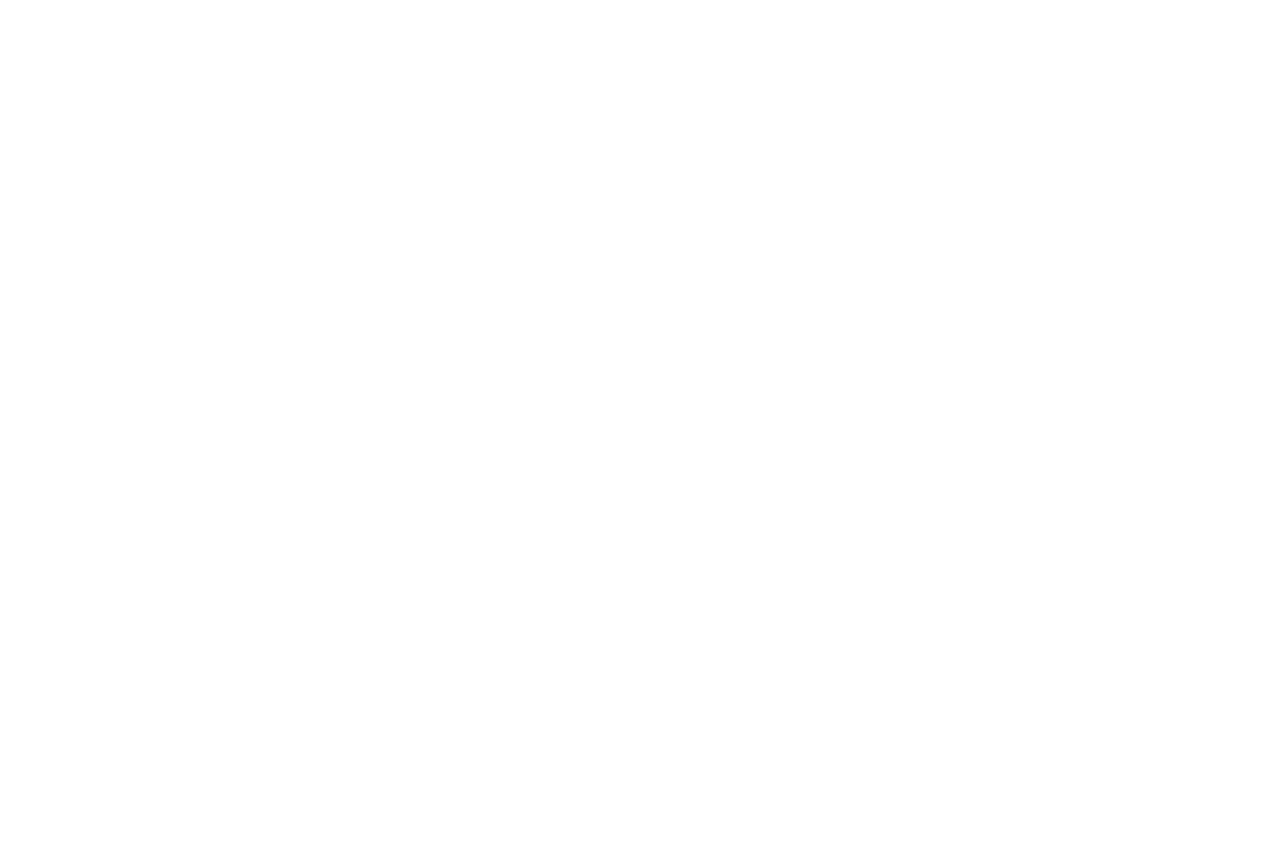
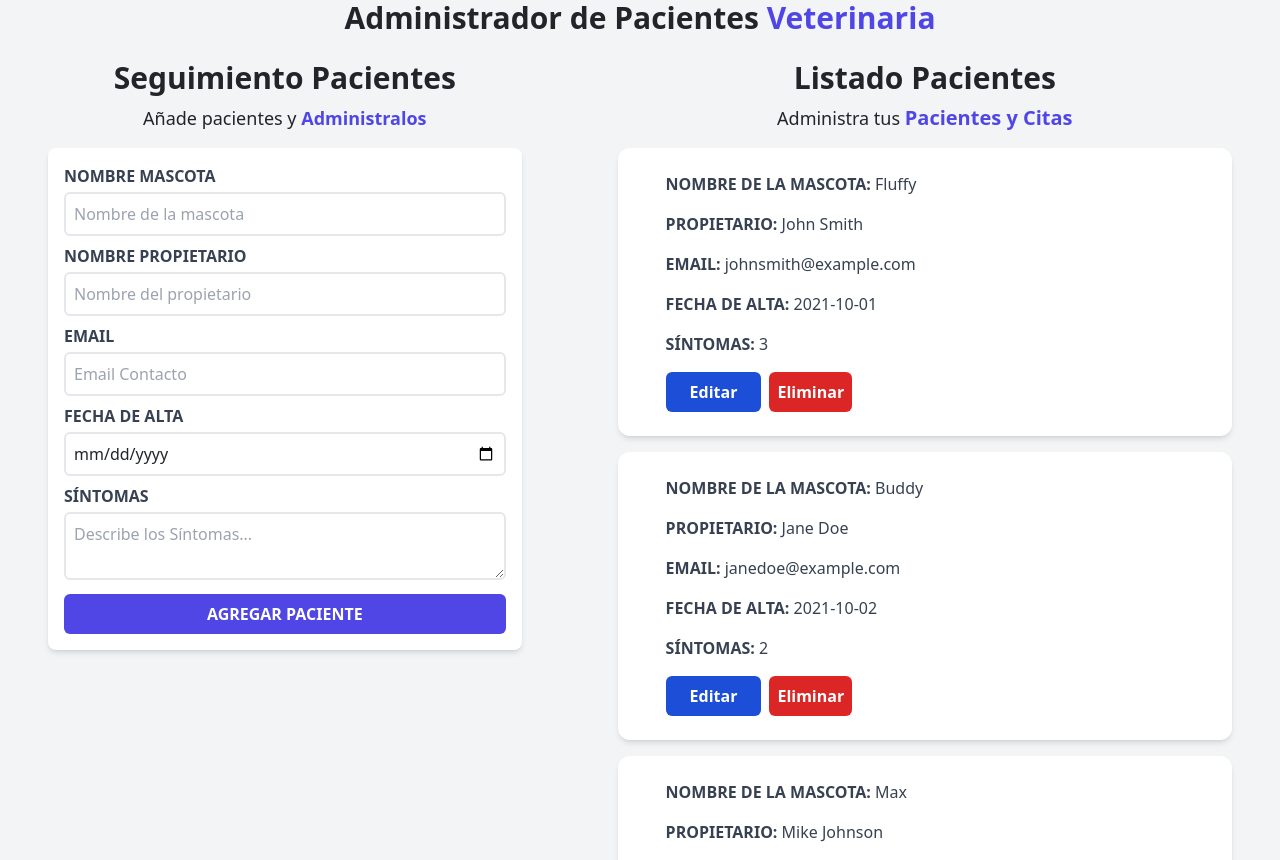
Before and after one commit to sergiohomet/proyecto-3-grupo-2, a React (Vite) app: page / in a window 1280 px wide. Before the commit the page ends 800 px from the top, so only its background shows below. Built offline with nearby package versions, Linux system fonts and the light colour scheme.

Commit message:
Creacion de formulario para el crud y componente que consume datos de un json listos

```diff
--- a/package.json
+++ b/package.json
@@ -17,6 +17,7 @@
     "react": "^18.2.0",
     "react-bootstrap": "^2.8.0",
     "react-dom": "^18.2.0",
+    "react-hook-form": "^7.46.2",
     "react-icons": "^4.11.0",
     "react-router-dom": "^6.16.0",
     "sass": "^1.68.0",
--- a/src/App.jsx
+++ b/src/App.jsx
@@ -1,3 +1,4 @@
+import AdminPacientes from "./pages/AdminPacientes"
 
 
 function App() {
@@ -5,7 +6,7 @@ function App() {
 
   return (
     <>
-
+      <AdminPacientes />
     </>
   )
 }
--- /dev/null
+++ b/src/components/Error.jsx
@@ -0,0 +1,9 @@
+const Error = ({ children }) => {
+    return (
+      <div className="bg-red-600 text-white text-center font-bold text-sm md:text-xl">
+          {children}
+      </div>
+    )
+  }
+
+  export default Error
--- /dev/null
+++ b/src/components/admin/FormularioPacientes.jsx
@@ -0,0 +1,146 @@
+import { useForm } from "react-hook-form";
+import { yupResolver } from "@hookform/resolvers/yup";
+import { PACIENTES_SCHEMA } from "../../helpers/validationSchema";
+import Error from "../Error";
+
+const FormularioPacientes = () => {
+  const {
+    register,
+    handleSubmit,
+    formState: { errors },
+  } = useForm({
+    resolver: yupResolver(PACIENTES_SCHEMA),
+  });
+
+  const onSubmit = (data) => {
+    console.log(data);
+  };
+
+  return (
+    <div className="md:w-1/2 lg:w-2/5 mx-5">
+      <h2 className="font-black text-1xl md:text-3xl text-center">Seguimiento Pacientes</h2>
+
+      <p className="text-lg text-center">
+        Añade pacientes y {""}
+        <span className="text-indigo-600 font-bold">Administralos</span>
+      </p>
+
+      <form
+        onSubmit={handleSubmit(onSubmit)}
+        className="bg-white shadow-md rounded-lg py-3 px-3"
+      >
+        <div className="mb-2">
+          <label
+            htmlFor="mascota"
+            className="block text-gray-700 uppercase font-bold text-start"
+          >
+            Nombre Mascota
+          </label>
+          <input
+            id="mascota"
+            type="text"
+            name="mascota"
+            placeholder="Nombre de la mascota"
+            className="border-2 w-full p-2 mt-1 placeholder-gray-400 rounded-md"
+            {...register("mascota")}
+          />
+          {errors.mascota?.message && (
+            <Error>
+              <p>{errors.mascota.message}</p>
+            </Error>
+          )}
+        </div>
+        <div className="mb-2">
+          <label
+            htmlFor="propietario"
+            className="block text-gray-700 uppercase font-bold text-start"
+          >
+            Nombre Propietario
+          </label>
+          <input
+            id="propietario"
+            type="text"
+            name="propietario"
+            placeholder="Nombre del propietario"
+            className="border-2 w-full p-2 mt-1 placeholder-gray-400 rounded-md"
+            {...register("propietario")}
+          />
+          {errors.propietario?.message && (
+            <Error>
+              <p>{errors.propietario.message}</p>
+            </Error>
+          )}
+        </div>
+        <div className="mb-2">
+          <label
+            htmlFor="email"
+            className="block text-gray-700 uppercase font-bold text-start"
+          >
+            Email
+          </label>
+          <input
+            id="email"
+            type="email"
+            name="username"
+            placeholder="Email Contacto"
+            className="border-2 w-full p-2 mt-1 placeholder-gray-400 rounded-md"
+            {...register("username")}
+          />
+          {errors.username?.message && (
+            <Error>
+              <p>{errors.username.message}</p>
+            </Error>
+          )}
+        </div>
+        <div className="mb-2">
+          <label
+            htmlFor="alta"
+            className="block text-gray-700 uppercase font-bold text-start"
+          >
+            Fecha de alta
+          </label>
+          <input
+            id="alta"
+            type="date"
+            name="alta"
+            className="border-2 w-full p-2 mt-1 placeholder-gray-400 rounded-md"
+            {...register("alta")}
+          />
+          {errors.alta?.message && (
+            <Error>
+              <p>{errors.alta.message}</p>
+            </Error>
+          )}
+        </div>
+        <div className="mb-2">
+          <label
+            htmlFor="sintomas"
+            className="block text-gray-700 uppercase font-bold text-start"
+          >
+            Síntomas
+          </label>
+          <textarea
+            id="sintomas"
+            name="sintomas"
+            className="border-2 w-full p-2 mt-1 placeholder-gray-400 rounded-md"
+            placeholder="Describe los Síntomas..."
+            {...register("sintomas")}
+          />
+          {errors.sintomas?.message && (
+            <Error>
+              <p>{errors.sintomas.message}</p>
+            </Error>
+          )}
+        </div>
+
+        <input
+          type="submit"
+          className="bg-indigo-600 w-full p-2 text-white uppercase font-bold hover:bg-indigo-700 cursor-pointer rounded transition-all"
+          value="Agregar Paciente"
+        />
+      </form>
+    </div>
+  );
+};
+
+export default FormularioPacientes;
--- /dev/null
+++ b/src/components/admin/ListadoPaciente.jsx
@@ -0,0 +1,37 @@
+import { pacientes } from "../../helpers/pacientes"
+import Paciente from "./Paciente"
+
+const ListadoPaciente = () => {
+  return (
+    <div className='md:w-1/2 lg:w-3/5 md:h-screen overflow-y-scroll'>
+
+        {pacientes && pacientes.length ? (
+        <>
+            <h2 className='font-black text-3xl text-center'>Listado Pacientes</h2>
+
+            <p className='text-lg'>
+            Administra tus {''}
+            <span className='text-indigo-600 font-bold text-xl'>Pacientes y Citas</span>
+            </p>
+
+            { pacientes.map( (paciente) =>
+            <Paciente key={paciente.id} paciente={paciente}  />
+            )}
+
+        </>
+        ) : (
+        <>
+            <h2 className='font-black text-3xl text-center'>No hay pacientes</h2>
+
+            <p className='text-lg mt-5 mb-5'>
+            Comienza agregado pacientes {''}
+            <span className='text-indigo-600 font-bold text-xl'>y aparecerán en este lugar</span>
+            </p>
+        </>
+        )}
+
+    </div>
+  )
+}
+
+export default ListadoPaciente
--- /dev/null
+++ b/src/components/admin/Paciente.jsx
@@ -0,0 +1,46 @@
+import React from "react";
+
+const Paciente = ({ paciente }) => {
+  const { mascota, propietario, email, alta, sintomas } = paciente;
+
+  return (
+    <div className="bg-white shadow-md mx-5 md:mx-0 mr-5 rounded-xl px-5 py-4 text-start mb-3">
+      <p className="font-bold mb-3 text-gray-700 uppercase">
+        Nombre de la Mascota:{" "}
+        <span className="font-normal normal-case">{mascota}</span>
+      </p>
+      <p className="font-bold mb-3 text-gray-700 uppercase">
+        Propietario:{" "}
+        <span className="font-normal normal-case">{propietario}</span>
+      </p>
+      <p className="font-bold mb-3 text-gray-700 uppercase">
+        Email: <span className="font-normal normal-case">{email}</span>
+      </p>
+      <p className="font-bold mb-3 text-gray-700 uppercase">
+        Fecha de Alta:{" "}
+        <span className="font-normal normal-case">{alta}</span>
+      </p>
+      <p className="font-bold mb-3 text-gray-700 uppercase">
+        Síntomas:{" "}
+        <span className="font-normal normal-case">{sintomas}</span>
+      </p>
+
+      <div>
+        <button
+          type="button"
+          className="bg-blue-700 hover:bg-blue-800 px-4 py-2 mr-2 text-white font-bold rounded transition-all"
+        >
+          Editar
+        </button>
+        <button
+          type="button"
+          className="bg-red-600 hover:bg-red-700 p-2 text-white font-bold rounded transition-all"
+        >
+          Eliminar
+        </button>
+      </div>
+    </div>
+  );
+};
+
+export default Paciente;
--- /dev/null
+++ b/src/helpers/pacientes.js
@@ -0,0 +1,42 @@
+export const pacientes = [
+  {
+    id: 1,
+    mascota: "Fluffy",
+    propietario: "John Smith",
+    email: "johnsmith@example.com",
+    alta: "2021-10-01",
+    sintomas: 3
+  },
+  {
+    id: 2,
+    mascota: "Buddy",
+    propietario: "Jane Doe",
+    email: "janedoe@example.com",
+    alta: "2021-10-02",
+    sintomas: 2
+  },
+  {
+    id: 3,
+    mascota: "Max",
+    propietario: "Mike Johnson",
+    email: "mikejohnson@example.com",
+    alta: "2021-10-03",
+    sintomas: 1
+  },
+  {
+    id: 4,
+    mascota: "Charlie",
+    propietario: "Sarah Williams",
+    email: "sarahwilliams@example.com",
+    alta: "2021-10-04",
+    sintomas: 4
+  },
+  {
+    id: 5,
+    mascota: "Luna",
+    propietario: "Emily Brown",
+    email: "emilybrown@example.com",
+    alta: "2021-10-05",
+    sintomas: 2
+  }
+]
--- /dev/null
+++ b/src/helpers/validationSchema.js
@@ -0,0 +1,12 @@
+import * as yup from 'yup'
+
+export const PACIENTES_SCHEMA = yup.object({
+    id: yup.string().default(() => Math.random().toString(36).substring(7)),
+    mascota: yup.string().required('El nombre de la mascota es obligatorio'),
+    propietario: yup.string().required('El nombre del propietario es obligatorio').min(2, 'El minimo son 2 caracteres').max(41, 'El maximo son 41 caracteres'),
+    username: yup.string().required('El email es obligatorio').matches(
+        /^[a-zA-Z0-9._%+-]+@[a-zA-Z0-9.-]+\.[a-zA-Z]{2,}$/,
+        "Formato de correo no valido"),
+    alta: yup.string().required('Seleccione una fecha'),
+    sintomas: yup.string().required('Escriba los sintomas de la mascota')
+})
--- /dev/null
+++ b/src/pages/AdminPacientes.jsx
@@ -0,0 +1,22 @@
+import React, { useState } from 'react'
+import FormularioPacientes from '../components/admin/FormularioPacientes'
+import ListadoPaciente from '../components/admin/ListadoPaciente'
+
+const AdminPacientes = () => {
+
+  return (
+    <div className='bg-gray-100 mx-auto text-center'>
+      <h1 className="font-black text-3xl text-center mb-4">
+        Administrador de Pacientes {''}
+        <span className="text-indigo-600">Veterinaria</span>
+      </h1>
+
+      <div className='md:flex justify-center align-middle'>
+        <FormularioPacientes />
+        <ListadoPaciente />
+      </div>
+    </div>
+  )
+}
+
+export default AdminPacientes
```
Also changed, not shown: 1 other file (tests, documents, lock files or other folders).
